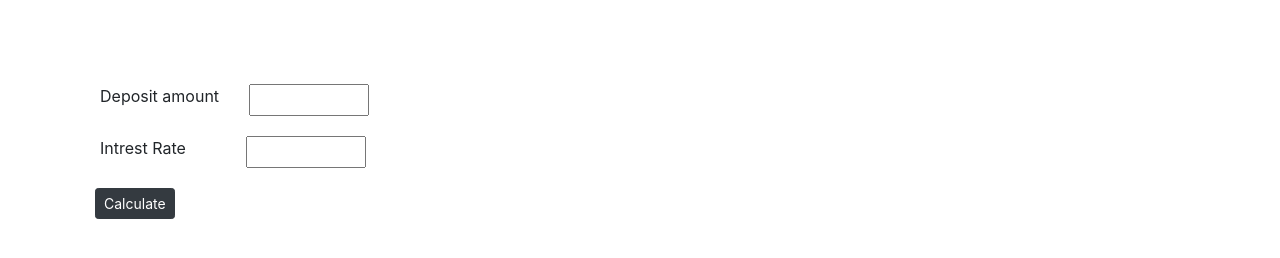
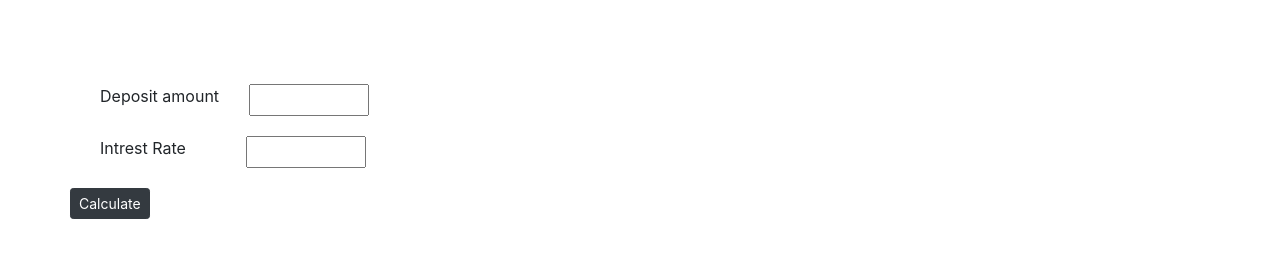
Before and after one commit to basheer82/Finance, a plain HTML site: page deposit.html in a window 1280 px wide. Shown: the part 62-320 px from the top of the page. Drawn offline with nearby package versions, Linux system fonts and the light colour scheme.

Commit message:
Update deposit.css

```diff
--- a/deposit.css
+++ b/deposit.css
@@ -9,7 +9,7 @@
 .btn  {
   padding-top: 0px;
   margin-top: 0px;
-  margin-left: 25px;
+  margin-left: 29x;
 }
 
 input {
```
